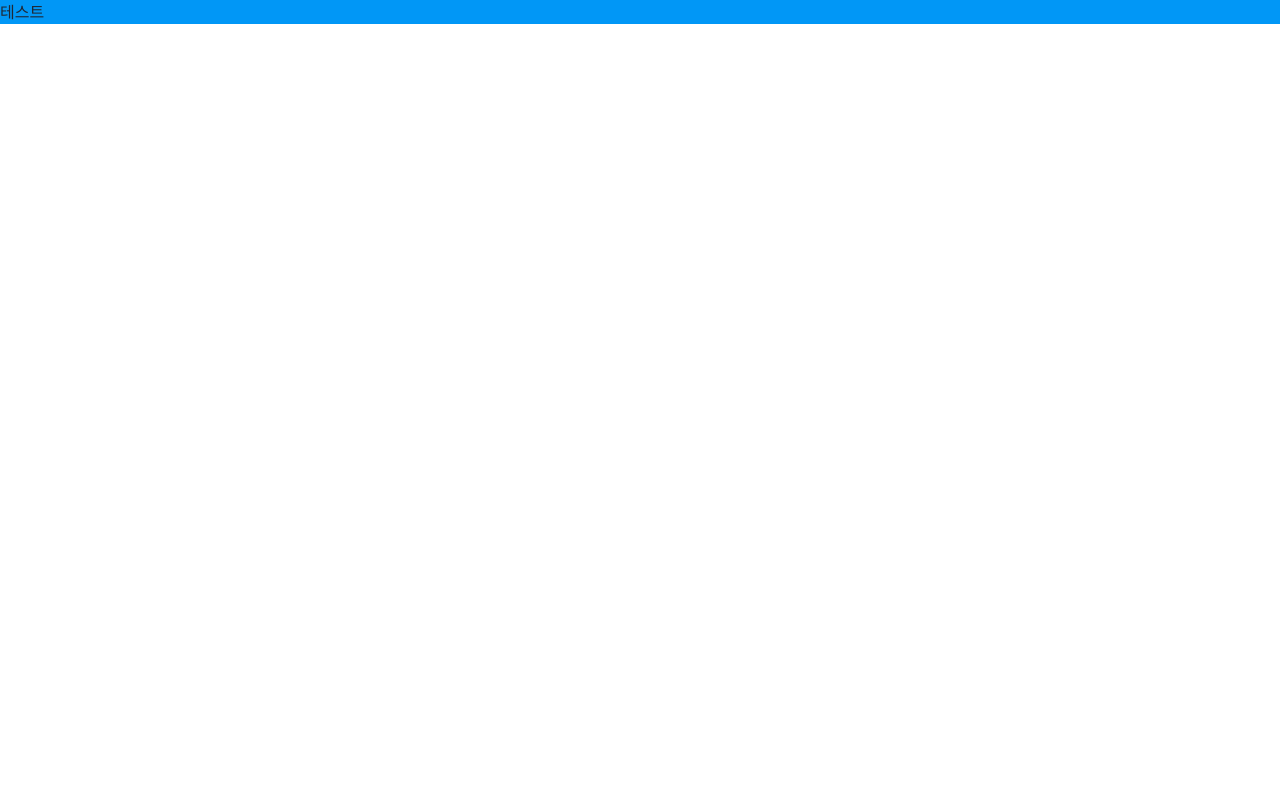
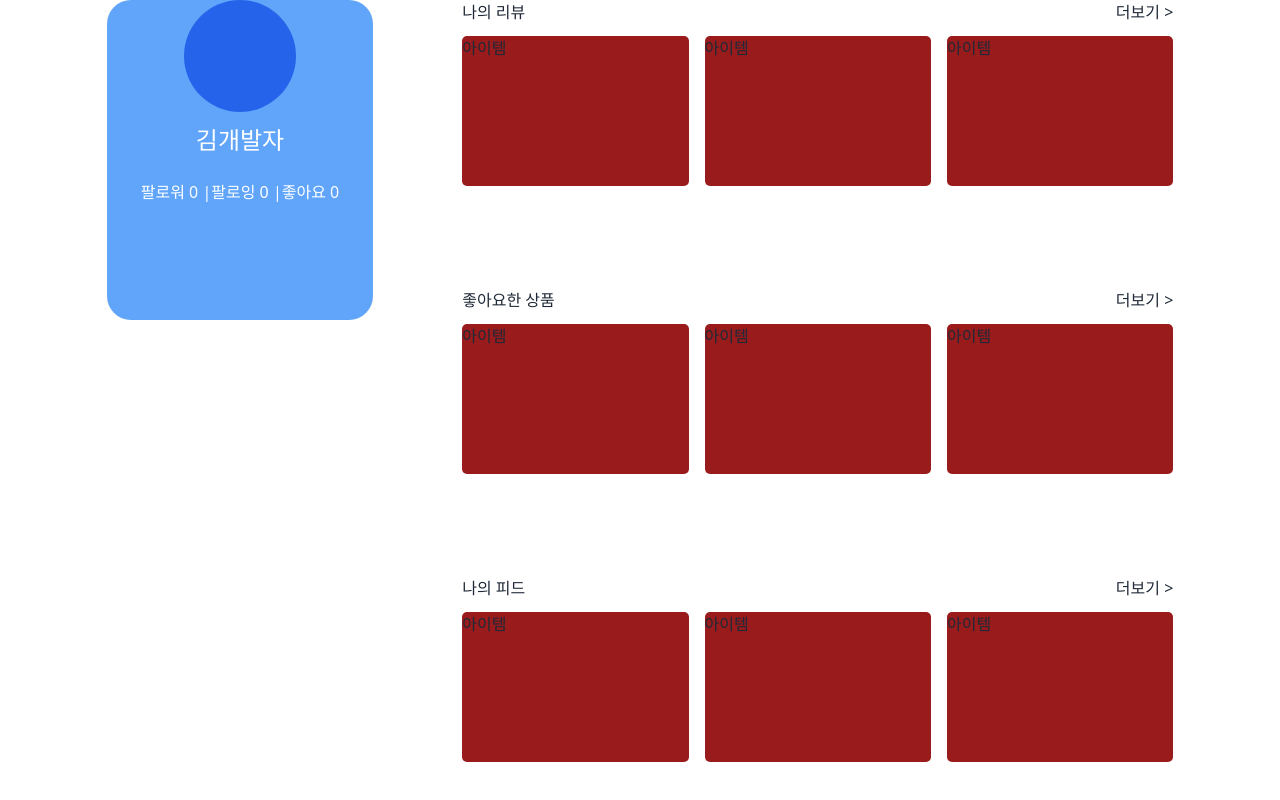
Before and after one commit to minjidev/devgram-frontend, a React (Vite) app: page / in a window 1280 px wide. Shown: the top 800 px of the page. Built offline with nearby package versions, Linux system fonts and the light colour scheme.

Commit message:
Update app.jsx to view mypage

```diff
--- a/src/App.jsx
+++ b/src/App.jsx
@@ -1,8 +1,29 @@
+import { BrowserRouter, Routes, Route } from 'react-router-dom';
+import Mypage from "./pages/Mypage";
+import MypageLike from "./pages/Mypage_like";
+import MypageMyFeed from "./pages/Mypage_MyFeed";
+import MypageUserFeed from "./pages/Mypage_Userfeed";
+import MypageFollowing from "./pages/Mypage_Following";
+import MypageMyReview from "./pages/Mypage_MyReview"
+
 function App() {
     return (
-        <div className="App">
-            <div className="bg-point-blue">테스트</div>
-        </div>
+        <>
+{/*             <MypageLike />
+            <MypageUserFeed /> */}
+            <Mypage />
+{/*             <MypageMyReview />
+            <MypageFollowing />
+            <MypageMyFeed /> */}
+        </>
+        /* 밑코드 - 나중에 메인페이지로 연결할 것 */
+    // <BrowserRouter>
+    //     <Routes>
+    //         <Route path="/" element={<Mypage />}></Route>
+    //         {/* 에러사이트 처리
+    //         <Route path="*" element={<NotFound />}></Route> */}
+    //     </Routes>
+    // </BrowserRouter>
     );
 }
 
```
